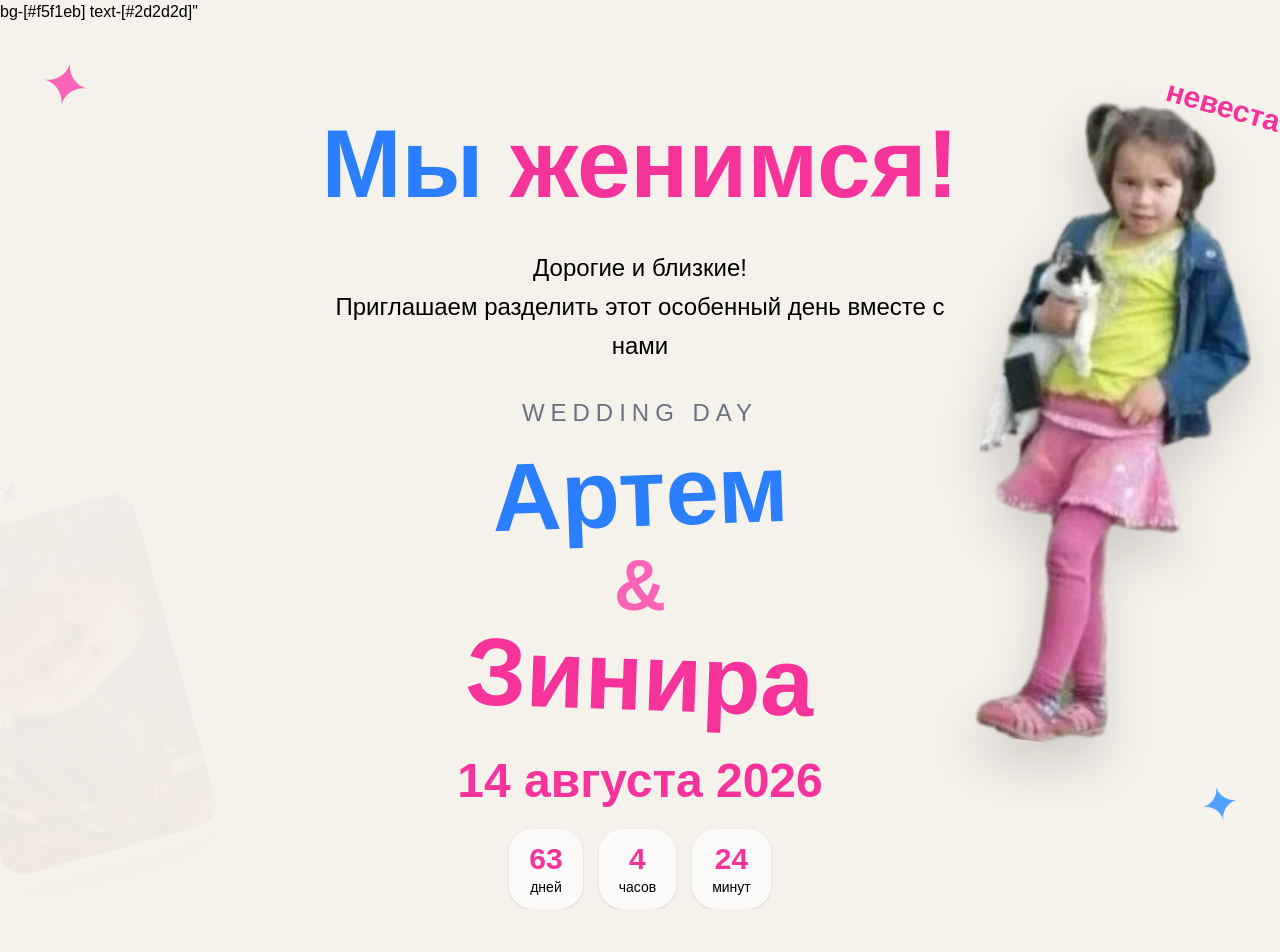
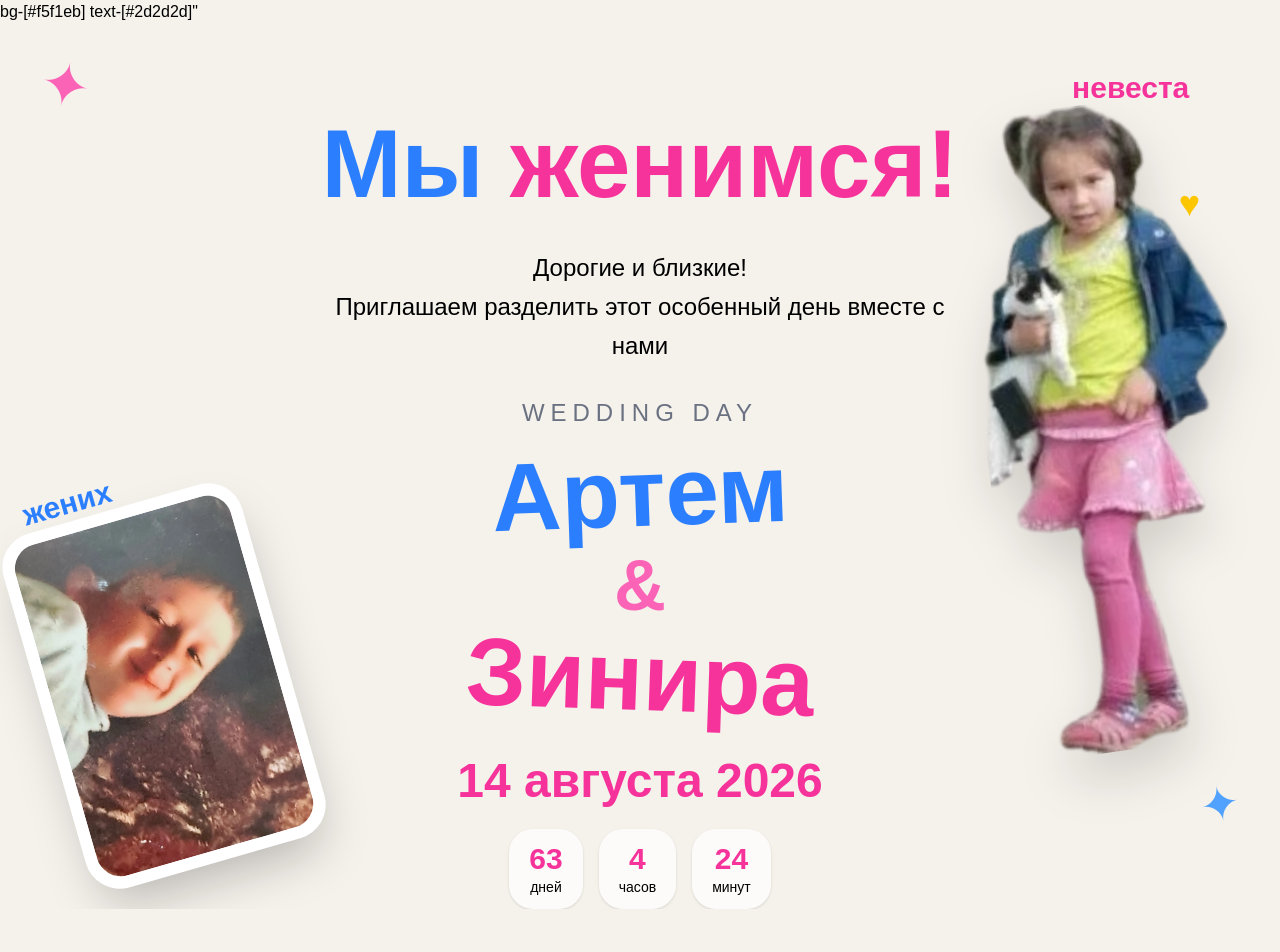
Before and after one commit to shiz1qq/artem-zinira-wedding, a Next.js app: page / in a window 1280 px wide. Shown: the top 952 px of the page. Built offline with nearby package versions, Linux system fonts and the light colour scheme.

Commit message:
update wedding site

```diff
--- a/app/page.js
+++ b/app/page.js
@@ -200,13 +200,12 @@ ${telegram || "Не указан"}
  animate={{
   opacity: 1,
   x: 0,
-    rotate: [-8, -5, -8],
-    y: [0, -10, 0]
+  rotate: -8
 }}
+
 transition={{
-    duration: 6,
-    repeat: Infinity,
-    ease: "easeInOut"
+  duration: 1.2,
+  ease: "easeOut"
 }}
   whileHover={{
     scale: 1.05,
@@ -266,13 +265,12 @@ ${telegram || "Не указан"}
   animate={{
   opacity: 1,
   x: 0,
-    rotate: [8, 4, 8],
-    y: [0, 12, 0]
+  rotate: -8
 }}
+
 transition={{
-    duration: 7,
-    repeat: Infinity,
-    ease: "easeInOut"
+  duration: 1.2,
+  ease: "easeOut"
 }}
   whileHover={{
     scale: 1.05,
```
Lines whose indentation alone changed are shown as unchanged.
